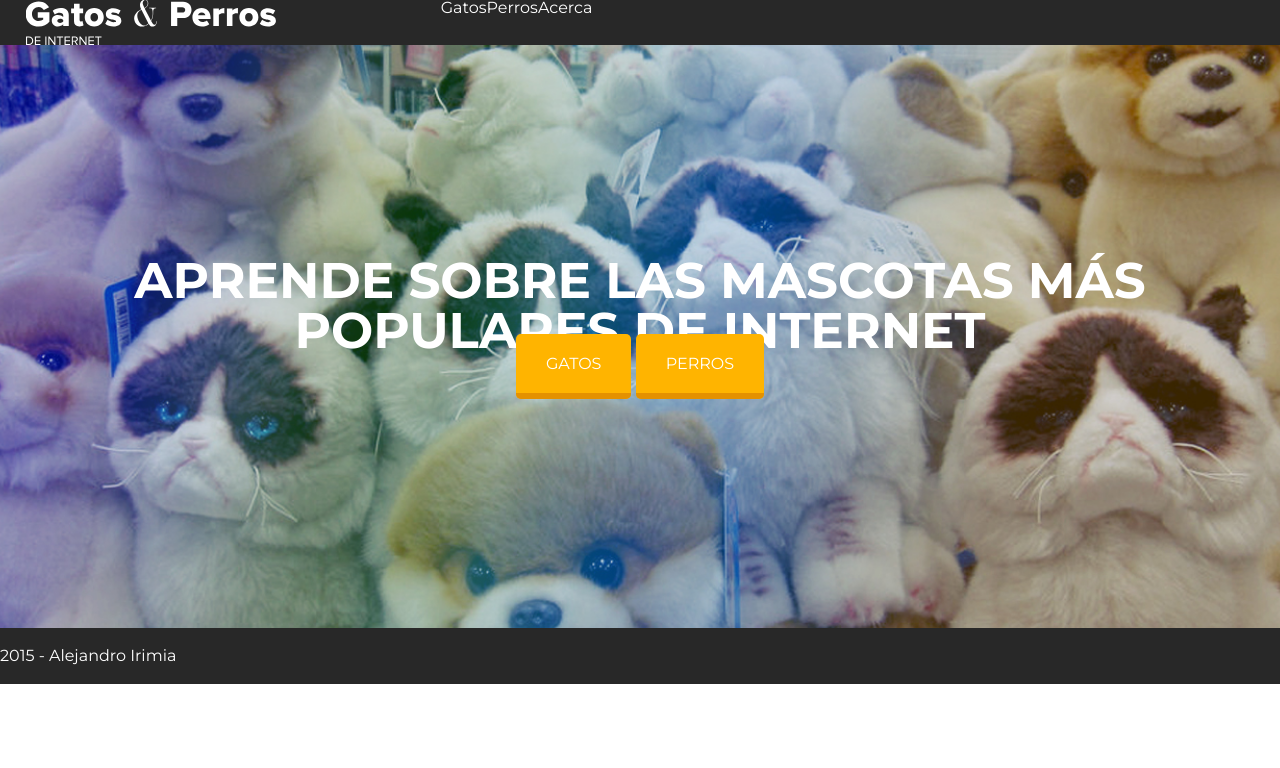
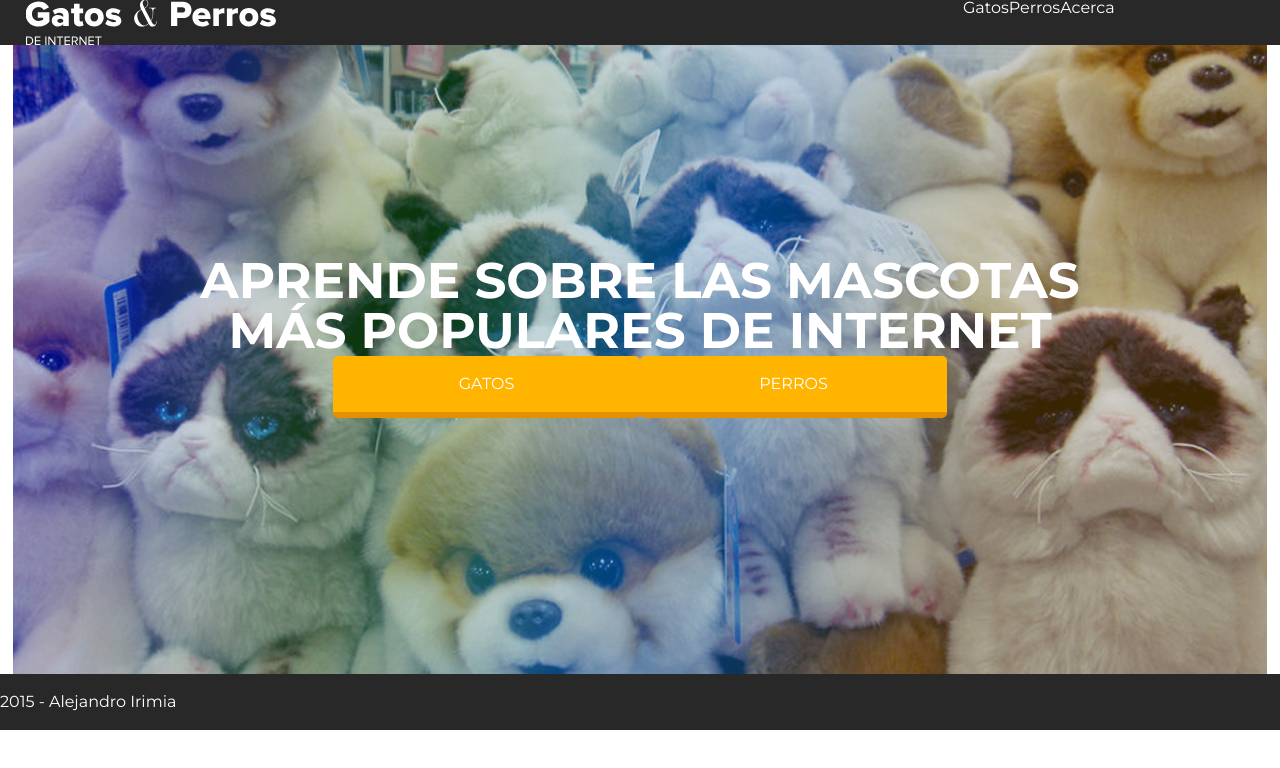
Before and after one commit to aririmia86/HTML5-CSS3, a plain HTML site: page index.html in a window 1280 px wide. Drawn offline with Linux system fonts and the light colour scheme.

Commit message:
Selectores en CSS y Pseudo selectores

```diff
--- a/css/formas.css
+++ b/css/formas.css
@@ -1,15 +1,27 @@
 /* Formas */
 .boton{
+	background-color: #FFB400;
+	/*Shorthand*/
+	padding: 20px 30px;
+	border-bottom: 6px solid #E49100;
+	border-radius: 5px;
+	/*Compatibilidad con navegadores*/
+	-webkit-border-radius: 5px;
+	/* Tener en cuenta el padding en la caja */
+	width: 100%;
+}
+
+/* Pseudo selectores */
+.boton:hover{
+	background-color: #E49100;
+	border-top: 6px solid #FFB400;
+	border-bottom: 0 none;
+}
+
+.boton_a{
 	color: #FFFFFF;
 	text-decoration: none;
 	/*Transformar texto a mayusculas*/
 	text-transform: uppercase;
-	background-color: #FFB400;
-	/*Shorthand*/
-	padding: 20px 30px;
 	font-weight: 400;
-	border-bottom: 6px solid #E49100;
-	border-radius: 5px;
-	/*Compatibilidad con navegadores*/
-	-webkit-border-radius: 5px;
 }
--- a/index.html
+++ b/index.html
@@ -9,7 +9,7 @@
 	<body>
 		<header>
 			<div class="container">
-				<nav class="row">
+				<nav class="row between">
 					<div class="col-4">
 						<img src="assets/logo.svg" />
 					</div>
@@ -23,10 +23,18 @@
 				</nav>
 			</div>
 		</header>
-		<section class="home">
-			<h1>Aprende sobre las mascotas más populares de Internet</h1>
-			<a href="gatos.html" class="boton">Gatos</a>
-			<a href="perros.html" class="boton">Perros</a>
+		<section class="home container">
+			<div class="container">
+				<div class="row center">
+					<h1 class="col-10">Aprende sobre las mascotas más populares de Internet</h1>
+					<div class="col-3 boton">
+						<a href="gatos.html" class="boton_a">Gatos</a>
+					</div>
+					<div class="col-3 boton">
+						<a href="perros.html" class="boton_a">Perros</a>
+					</div>
+				</div>
+			</div>
 		</section>
 		<footer>
 			2015 - <a href="https://github.com/aririmia86">Alejandro Irimia</a>
```
